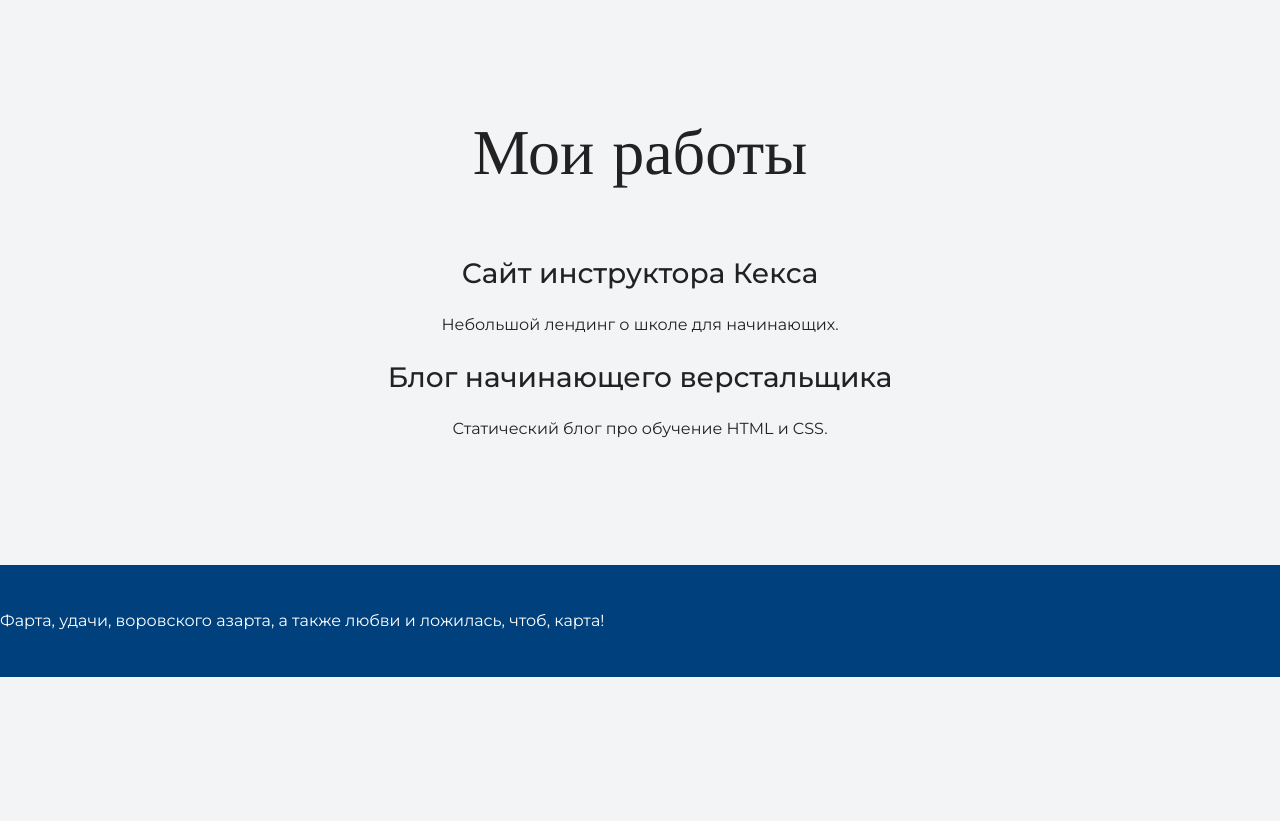
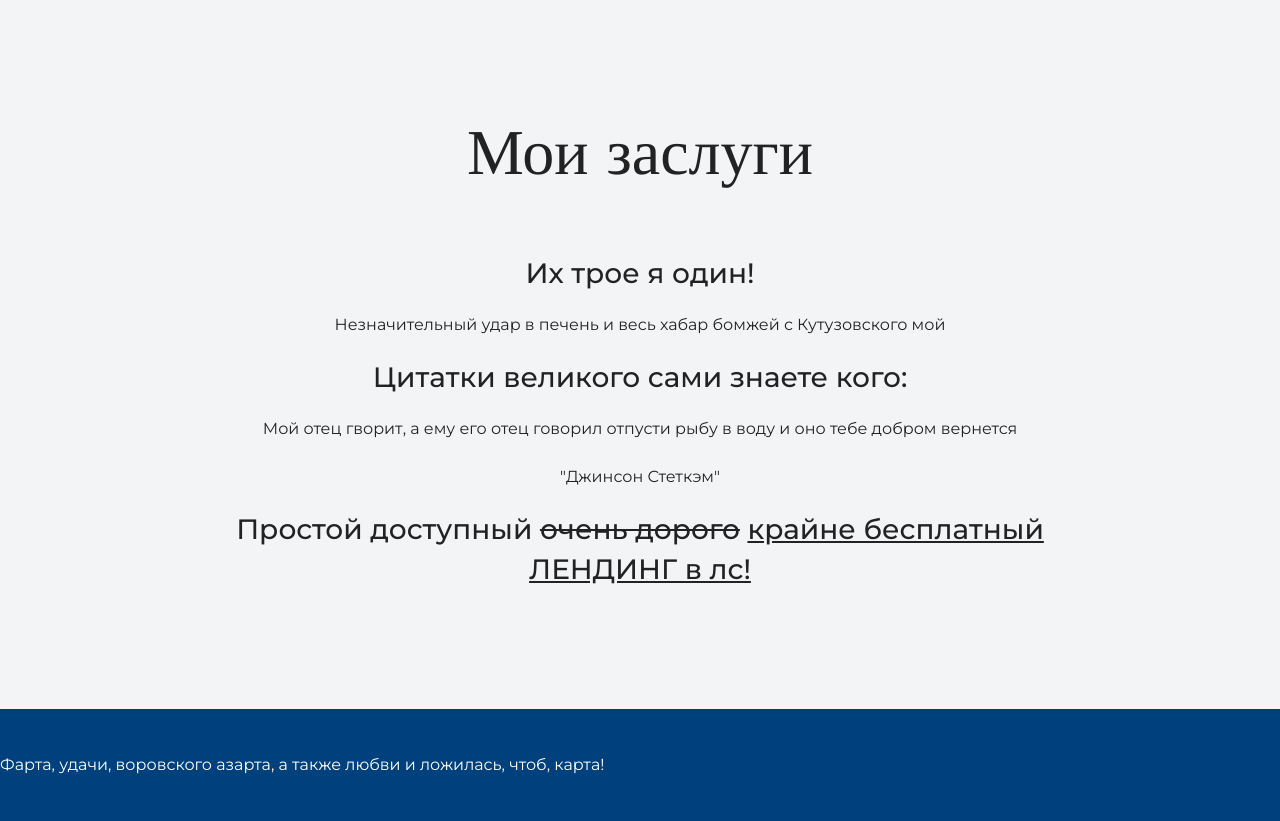
Before and after one commit to Sergey-Konoreyka/Number-1, a plain HTML site: page index.html in a window 1280 px wide. Shown: the part 1471-2292 px from the top of the page. Before the commit the page ends 2148 px from the top, so only its background shows below. Drawn offline with nearby package versions, Linux system fonts and the light colour scheme.

Commit message:
Добавлены заслуги

```diff
--- a/index.html
+++ b/index.html
@@ -33,13 +33,16 @@
 
     <section class="portfolio">
       <div class="container">
-      <h2 class="subheading">Мои работы</h2>
+      <h2 class="subheading">Мои заслуги</h2>
 
-      <h3>Сайт инструктора Кекса</h3>
-      <p>Небольшой лендинг о школе для начинающих.</p>
+      <h3>Их трое я один!</h3>
+      <p>Незначительный удар в печень и весь хабар бомжей с Кутузовского мой</p>
 
-      <h3>Блог начинающего верстальщика</h3>
-      <p>Статический блог про обучение HTML и CSS.</p>
+      <h3>Цитатки великого сами знаете кого:</h3>
+      <p>Мой отец гворит, а ему его отец говорил отпусти рыбу в воду и оно тебе добром вернется</p>
+      <p>"Джинсон Стеткэм"
+
+      <h3>Простой доступный <del>очень дорого</del> <ins>крайне бесплатный ЛЕНДИНГ в лс!</ins></h3>
     </div>
     </section>
 
```
